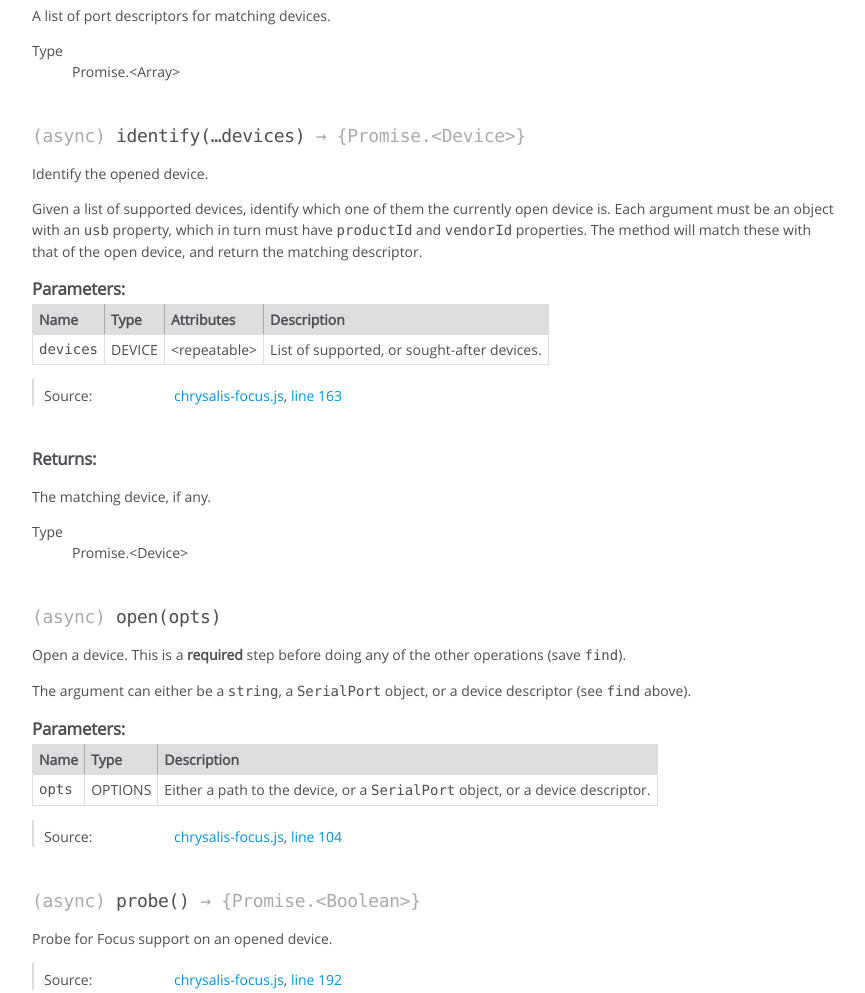
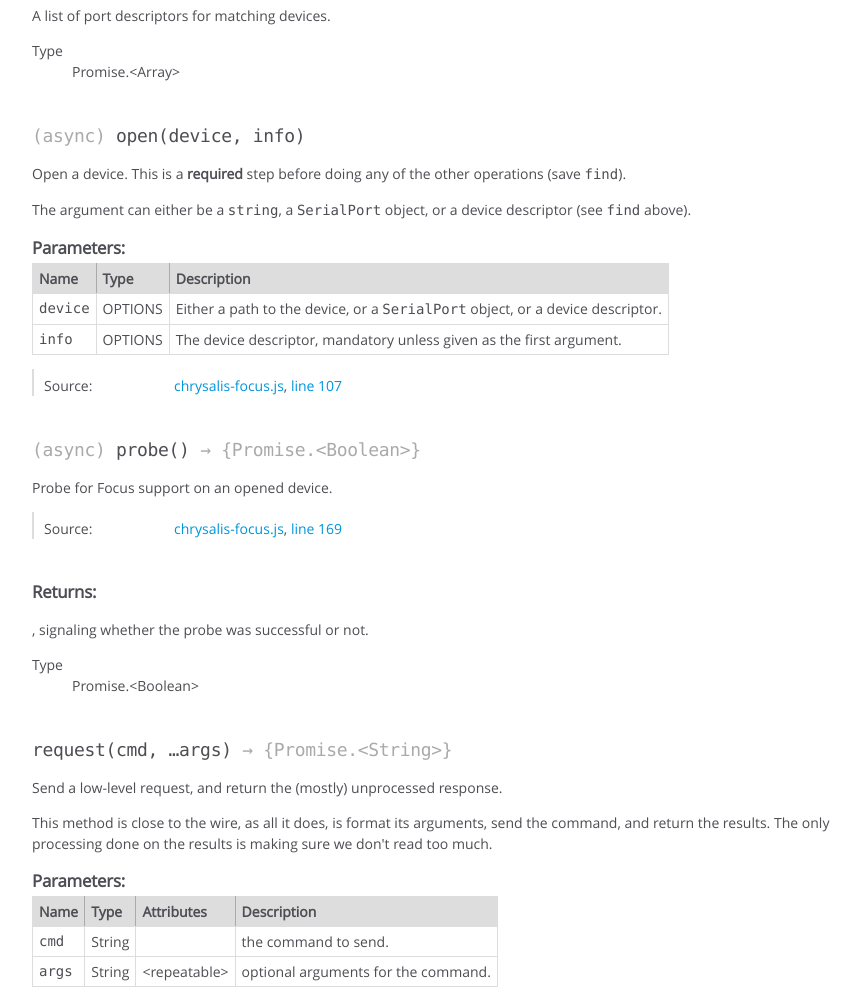
Before and after one commit to Lepidopterarium/chrysalis-focus, a plain HTML site: page Focus.html in a window 1280 px wide. Shown: the part 2280-3273 px from the top of the page, without its empty margins (0-865 px from the left). Drawn offline with Linux system fonts and the light colour scheme.

Commit message:
Deploy Lepidopterarium/chrysalis-focus to github.com/Lepidopterarium/chrysalis-focus.git:gh-pages

```diff
--- a/Focus.html
+++ b/Focus.html
@@ -264,7 +264,7 @@ name-value pairs.</p></td>
 
     <dt class="tag-source">Source:</dt>
     <dd class="tag-source"><ul class="dummy"><li>
-        <a href="chrysalis-focus.js.html">chrysalis-focus.js</a>, <a href="chrysalis-focus.js.html#line299">line 299</a>
+        <a href="chrysalis-focus.js.html">chrysalis-focus.js</a>, <a href="chrysalis-focus.js.html#line276">line 276</a>
     </li></ul></dd>
 
 
@@ -350,7 +350,7 @@ name-value pairs.</p></td>
 
     <dt class="tag-source">Source:</dt>
     <dd class="tag-source"><ul class="dummy"><li>
-        <a href="chrysalis-focus.js.html">chrysalis-focus.js</a>, <a href="chrysalis-focus.js.html#line145">line 145</a>
+        <a href="chrysalis-focus.js.html">chrysalis-focus.js</a>, <a href="chrysalis-focus.js.html#line155">line 155</a>
     </li></ul></dd>
 
 
@@ -532,7 +532,7 @@ through the registered handler. If it isn't known, falls back to
 
     <dt class="tag-source">Source:</dt>
     <dd class="tag-source"><ul class="dummy"><li>
-        <a href="chrysalis-focus.js.html">chrysalis-focus.js</a>, <a href="chrysalis-focus.js.html#line273">line 273</a>
+        <a href="chrysalis-focus.js.html">chrysalis-focus.js</a>, <a href="chrysalis-focus.js.html#line250">line 250</a>
     </li></ul></dd>
 
 
@@ -787,179 +787,7 @@ devices.</p>
 
 
 
-    <h4 class="name" id="identify"><span class="type-signature">(async) </span>identify<span class="signature">(&hellip;devices)</span><span class="type-signature"> &rarr; {Promise.&lt;Device>}</span></h4>
-
-
-
-
-
-
-<div class="description">
-    <p>Identify the opened device.</p>
-<p>Given a list of supported devices, identify which one of them the currently open device is. Each argument must be an object with an <code>usb</code> property,
-which in turn must have <code>productId</code> and <code>vendorId</code> properties. The method
-will match these with that of the open device, and return the matching descriptor.</p>
-</div>
-
-
-
-
-
-
-
-
-
-    <h5>Parameters:</h5>
-
-
-<table class="params">
-    <thead>
-    <tr>
-
-        <th>Name</th>
-
-
-        <th>Type</th>
-
-
-        <th>Attributes</th>
-
-
-
-
-        <th class="last">Description</th>
-    </tr>
-    </thead>
-
-    <tbody>
-
-
-        <tr>
-
-                <td class="name"><code>devices</code></td>
-
-
-            <td class="type">
-
-
-<span class="param-type">DEVICE</span>
-
-
-
-            </td>
-
-
-                <td class="attributes">
-
-
-
-
-
-                    &lt;repeatable><br>
-
-                </td>
-
-
-
-
-            <td class="description last"><p>List of supported, or sought-after devices.</p></td>
-        </tr>
-
-
-    </tbody>
-</table>
-
-
-
-
-
-
-<dl class="details">
-
-
-
-
-
-
-
-
-
-
-
-
-
-
-
-
-
-
-
-
-
-
-
-
-
-
-    <dt class="tag-source">Source:</dt>
-    <dd class="tag-source"><ul class="dummy"><li>
-        <a href="chrysalis-focus.js.html">chrysalis-focus.js</a>, <a href="chrysalis-focus.js.html#line163">line 163</a>
-    </li></ul></dd>
-
-
-
-
-
-
-
-</dl>
-
-
-
-
-
-
-
-
-
-
-
-
-
-<h5>Returns:</h5>
-
-
-<div class="param-desc">
-    <p>The matching device, if any.</p>
-</div>
-
-
-
-<dl>
-    <dt>
-        Type
-    </dt>
-    <dd>
-
-<span class="param-type">Promise.&lt;Device></span>
-
-
-    </dd>
-</dl>
-
-
-
-
-
-
-
-
-
-
-
-
-
-    <h4 class="name" id="open"><span class="type-signature">(async) </span>open<span class="signature">(opts)</span><span class="type-signature"></span></h4>
+    <h4 class="name" id="open"><span class="type-signature">(async) </span>open<span class="signature">(device, info)</span><span class="type-signature"></span></h4>
 
 
 
@@ -1006,7 +834,7 @@ descriptor (see <code>find</code> above).</p>
 
         <tr>
 
-                <td class="name"><code>opts</code></td>
+                <td class="name"><code>device</code></td>
 
 
             <td class="type">
@@ -1024,6 +852,30 @@ descriptor (see <code>find</code> above).</p>
 
             <td class="description last"><p>Either a path to the device, or a <code>SerialPort</code>
 object, or a device descriptor.</p></td>
+        </tr>
+
+
+
+        <tr>
+
+                <td class="name"><code>info</code></td>
+
+
+            <td class="type">
+
+
+<span class="param-type">OPTIONS</span>
+
+
+
+            </td>
+
+
+
+
+
+            <td class="description last"><p>The device descriptor, mandatory unless given as
+the first argument.</p></td>
         </tr>
 
 
@@ -1064,7 +916,7 @@ object, or a device descriptor.</p></td>
 
     <dt class="tag-source">Source:</dt>
     <dd class="tag-source"><ul class="dummy"><li>
-        <a href="chrysalis-focus.js.html">chrysalis-focus.js</a>, <a href="chrysalis-focus.js.html#line104">line 104</a>
+        <a href="chrysalis-focus.js.html">chrysalis-focus.js</a>, <a href="chrysalis-focus.js.html#line107">line 107</a>
     </li></ul></dd>
 
 
@@ -1150,7 +1002,7 @@ object, or a device descriptor.</p></td>
 
     <dt class="tag-source">Source:</dt>
     <dd class="tag-source"><ul class="dummy"><li>
-        <a href="chrysalis-focus.js.html">chrysalis-focus.js</a>, <a href="chrysalis-focus.js.html#line192">line 192</a>
+        <a href="chrysalis-focus.js.html">chrysalis-focus.js</a>, <a href="chrysalis-focus.js.html#line169">line 169</a>
     </li></ul></dd>
 
 
@@ -1354,7 +1206,7 @@ done on the results is making sure we don't read too much.</p>
 
     <dt class="tag-source">Source:</dt>
     <dd class="tag-source"><ul class="dummy"><li>
-        <a href="chrysalis-focus.js.html">chrysalis-focus.js</a>, <a href="chrysalis-focus.js.html#line225">line 225</a>
+        <a href="chrysalis-focus.js.html">chrysalis-focus.js</a>, <a href="chrysalis-focus.js.html#line202">line 202</a>
     </li></ul></dd>
 
 
@@ -1439,7 +1291,7 @@ keyboard yet.</p>
 <br class="clear">
 
 <footer>
-    Documentation generated by <a href="https://github.com/jsdoc3/jsdoc">JSDoc 3.5.5</a> on Mon Dec 03 2018 08:19:30 GMT+0000 (Coordinated Universal Time)
+    Documentation generated by <a href="https://github.com/jsdoc3/jsdoc">JSDoc 3.5.5</a> on Mon Dec 03 2018 22:21:35 GMT+0000 (Coordinated Universal Time)
 </footer>
 
 <script> prettyPrint(); </script>
```
Also changed, not shown: chrysalis-focus.js.html (+20 -43 lines), index.html (+1 -1 lines).
